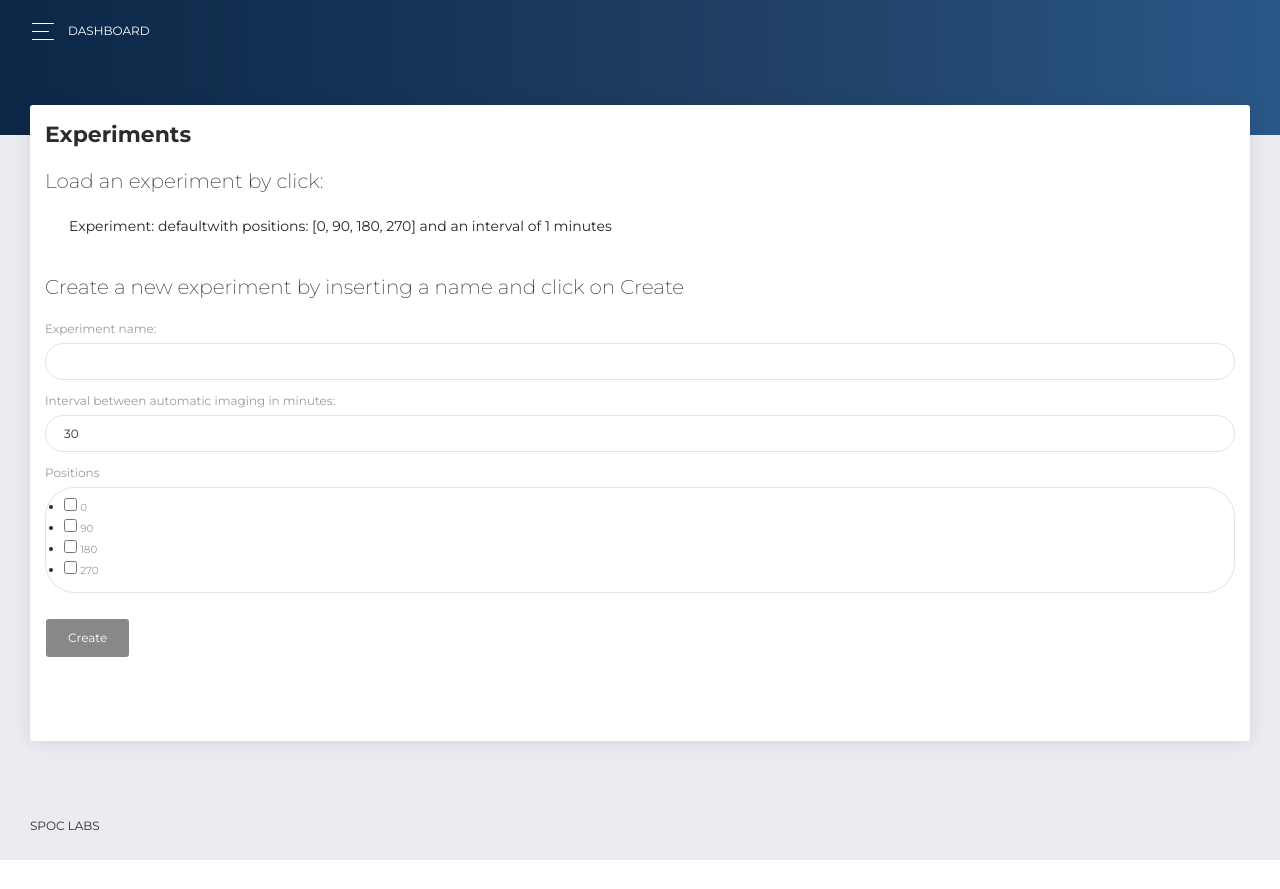
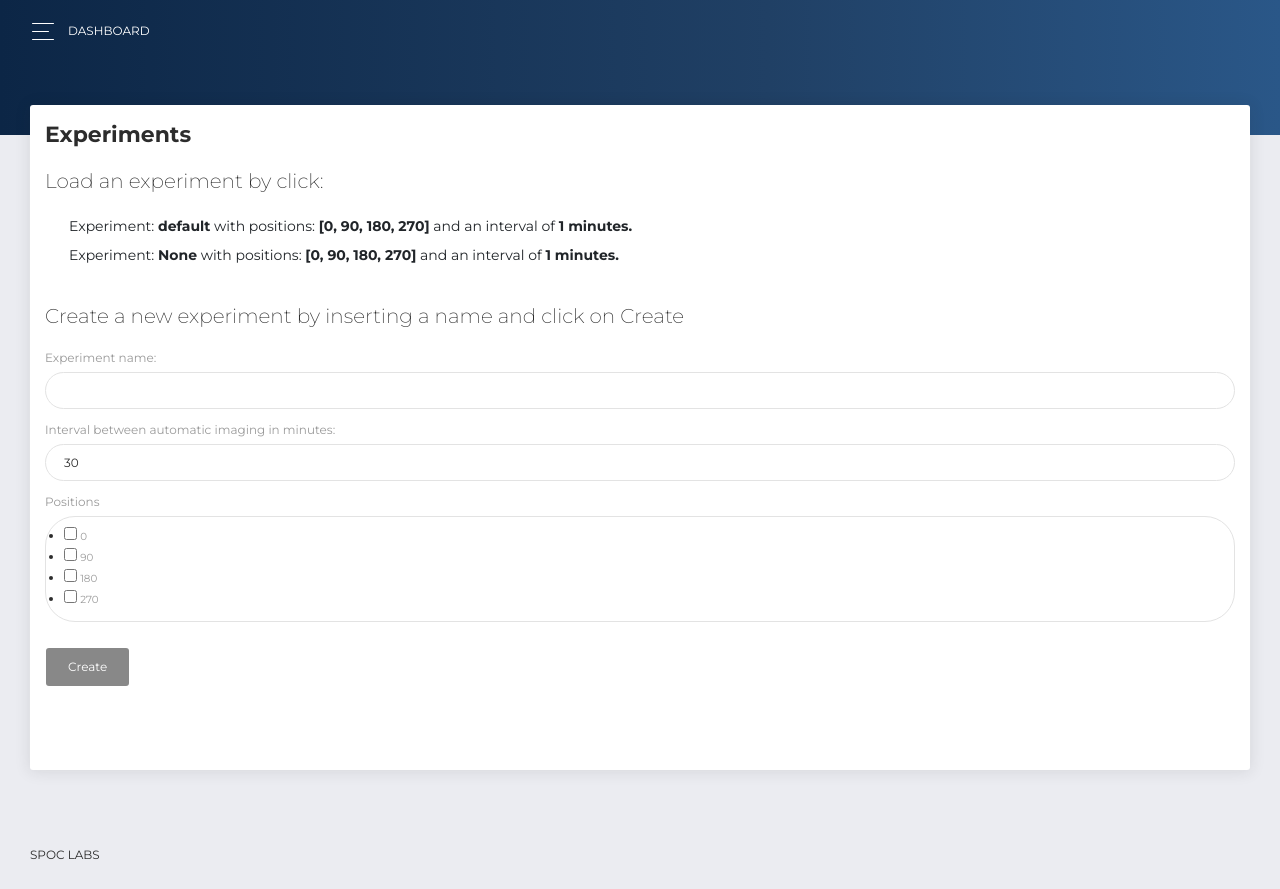
Before and after one commit to Georg-Auer/hetcam-robot, a Flask app: page /experiments in a window 1280 px wide. Before the commit the page ends 860 px from the top, so only its background shows below. Run offline with Flask 2, Linux system fonts and the light colour scheme; some libraries are stand-ins or nearby versions.

Commit message:
minor html updates

```diff
--- a/app/home/templates/experiments.html
+++ b/app/home/templates/experiments.html
@@ -23,7 +23,7 @@
               </h5>
               <p class="lead">Load an experiment by click:</p>
                 {% for name, position_list, interval in names|zip(positions, intervals) %}
-                  <a class="dropdown-item" href="/experiment/{{name}}">Experiment: {{name}}with positions: {{position_list}} and an interval of {{interval}} minutes</a>
+                  <a class="dropdown-item" href="/experiment/{{name}}">Experiment:  <b>{{name}}</b>  with positions: <b>{{position_list}}</b> and an interval of <b>{{interval}} minutes.</b></a>
                 {% endfor %}
               </p>
             </div>
--- a/app/home/templates/gallery.html
+++ b/app/home/templates/gallery.html
@@ -18,7 +18,7 @@
                 Captured Images
               </h5>
               <p class="category">
-                  Images from {{(experiment_name)}}
+                  Images from experiment <b>{{experiment_name}}</b>
               </p>
             </div>
               <div class="card-body">
```
